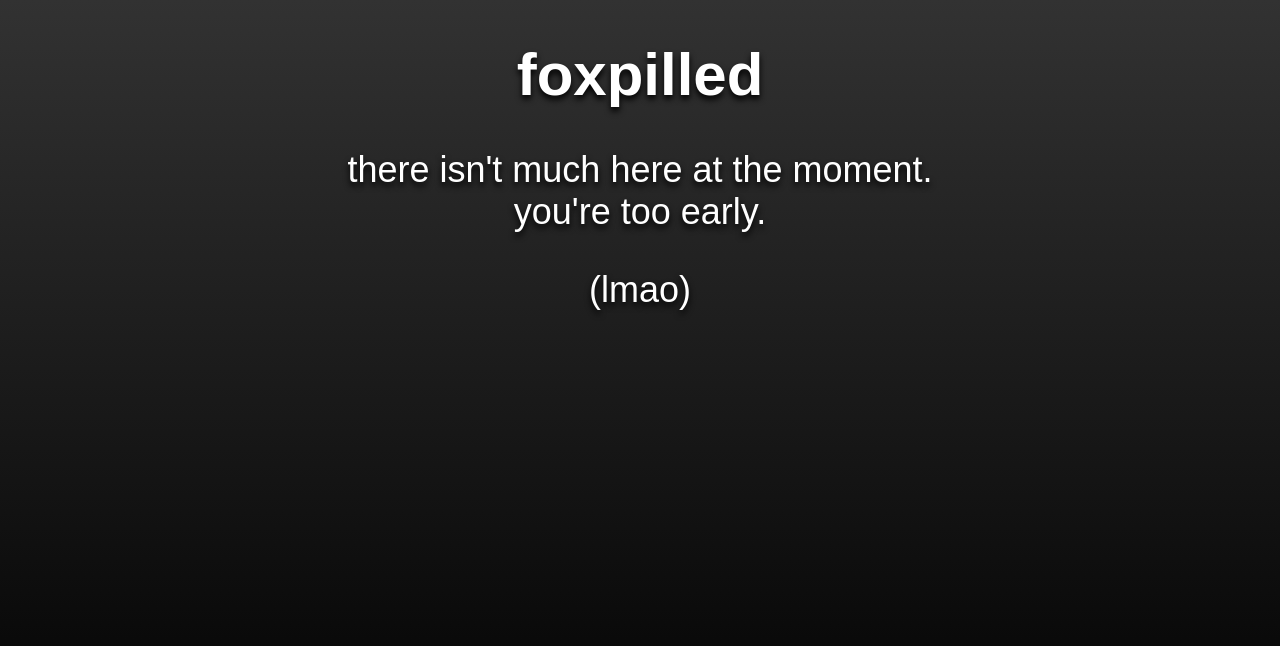
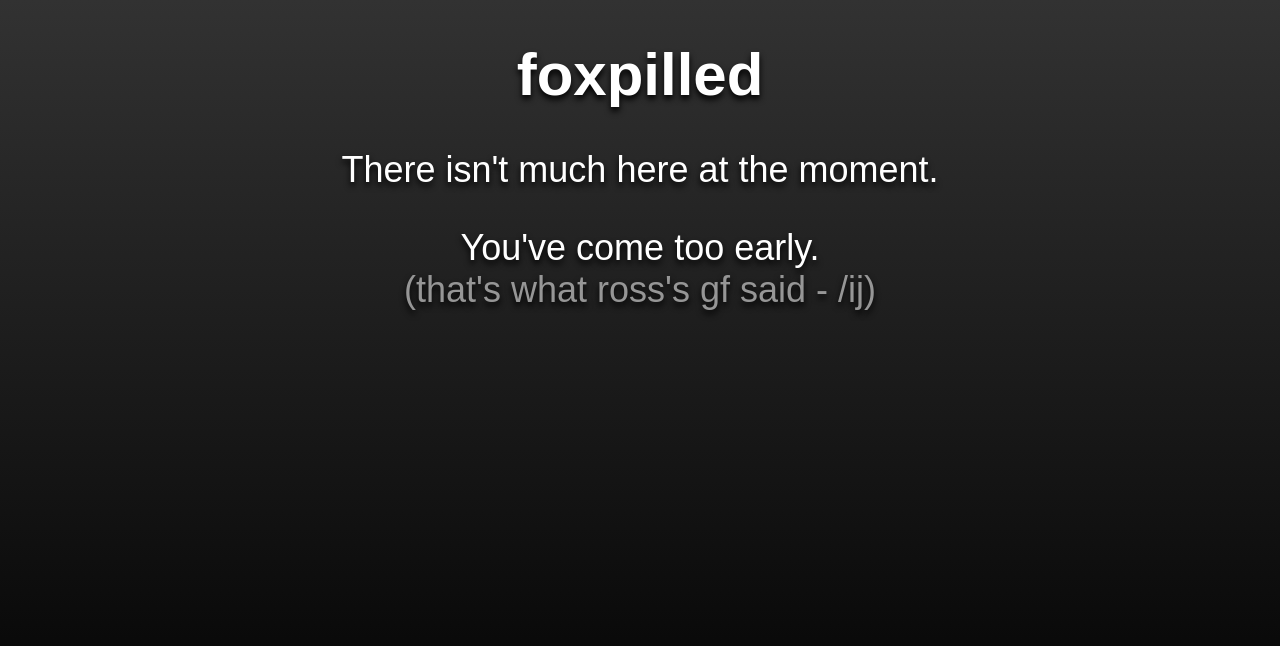
Before and after one commit to hyaenid/ghpages, a plain HTML site: page index.html in a window 1280 px wide. Drawn offline with Linux system fonts and the light colour scheme.

Commit message:
Update index.html

```diff
--- a/index.html
+++ b/index.html
@@ -27,7 +27,7 @@
   </head>
   <body>
     <h1>foxpilled</h1>
-    <p>there isn't much here at the moment.<br>you're too early.</p>
-    <p>(lmao)</p>
+    <p>There isn't much here at the moment.</p>
+    <p>You've come too early.<br><span style="color: #969696 !important;">(that's what ross's gf said - /ij)</span></p>
   </body>
 </html>
```
